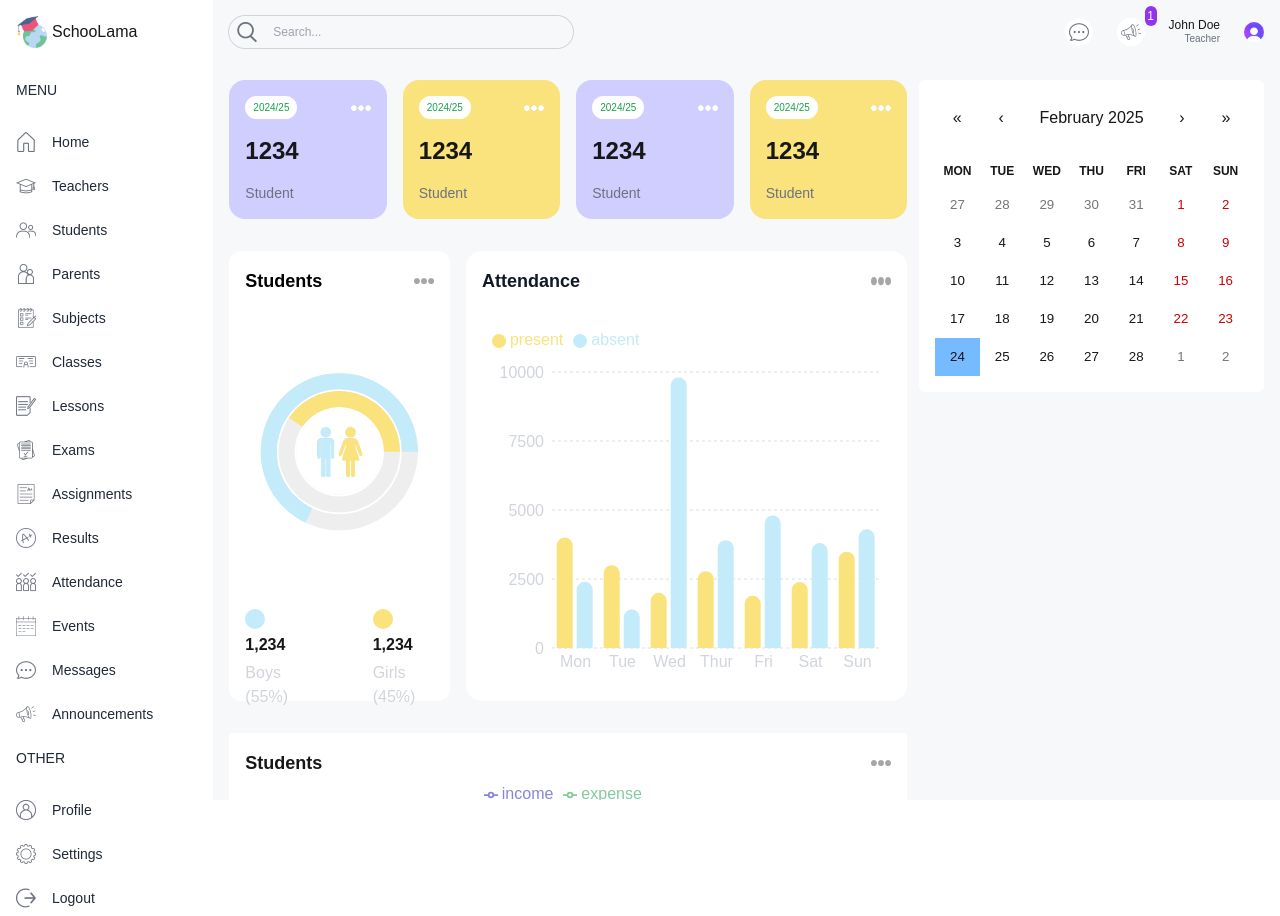
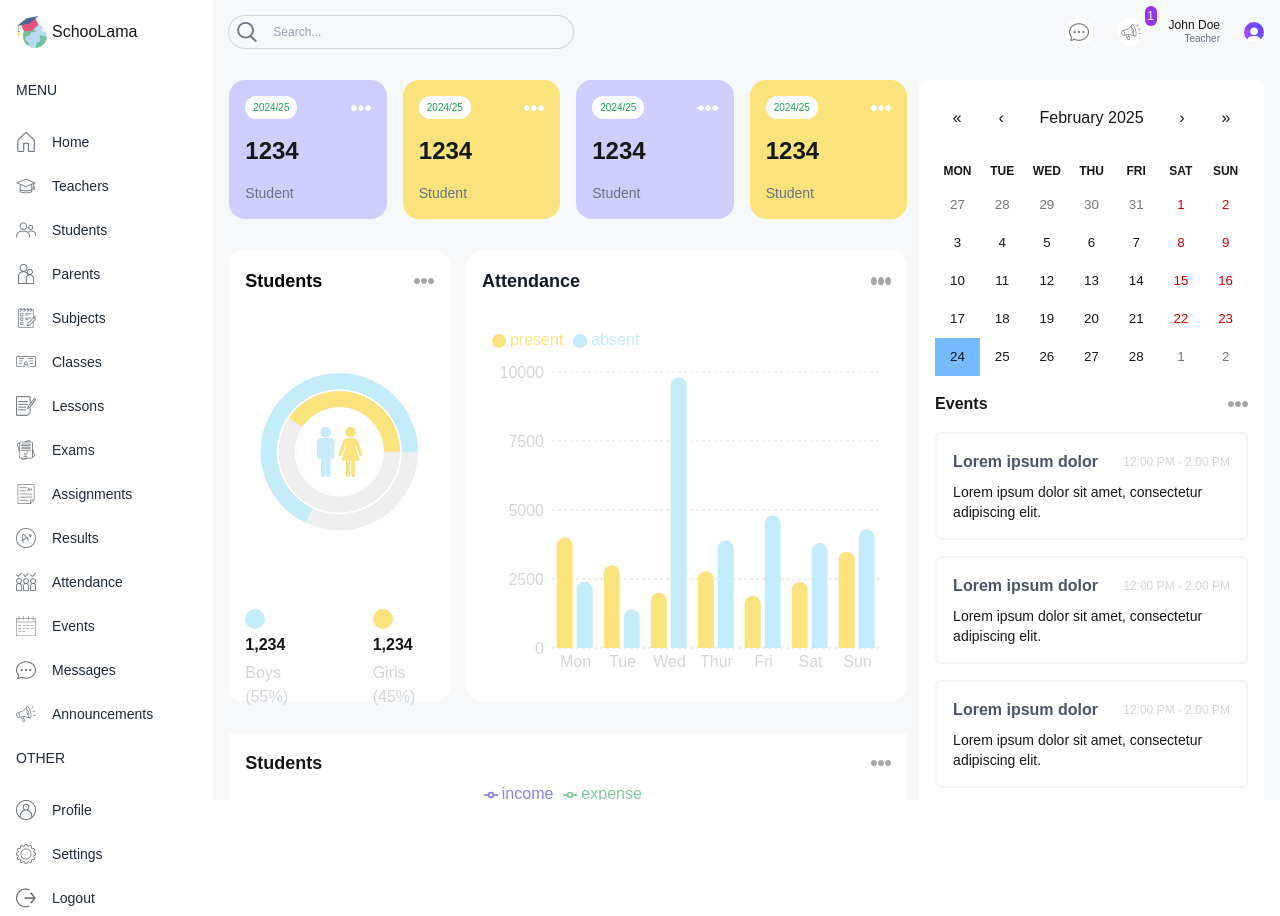
Before and after one commit to MilkiyasGebru/Next-UI-Components, a Next.js app: page /admin in a window 1280 px wide. Built offline with nearby package versions, Linux system fonts and the light colour scheme.

Commit message:
Added a Events to the Calendar

```diff
--- a/components/EventCalendar.jsx
+++ b/components/EventCalendar.jsx
@@ -3,6 +3,7 @@
 import {useState} from "react";
 import Calendar from "react-calendar";
 import 'react-calendar/dist/Calendar.css';
+import Image from "next/image";
 
 
 export default function EventCalendar() {
@@ -30,8 +31,30 @@ export default function EventCalendar() {
     ];
 
     return (
-        <div>
-            <Calendar  onChange={setValue} value={value} className="bg-white p-4 rounded-md"/>
+        <div className="bg-white p-4 rounded-md">
+            <Calendar onChange={setValue} value={value}/>
+            <div>
+                <div className="flex justify-between items-center my-4">
+                    <h1 className="font-bold">Events</h1>
+                    <Image src="/moreDark.png" alt="" width={20} height={20}/>
+                </div>
+                <div className="flex flex-col gap-4 ">
+                {events.map((event) => (
+                    <div key={event.id} className="p-4 border-2 border-gray-100 rounded-md">
+
+                        <div className="flex justify-between items-center">
+                            <h1 className="font-semibold text-gray-600">{event.title}</h1>
+                            <span className="text-gray-300 text-xs">{event.time}</span>
+                        </div>
+
+                        <p className="mt-2 text-sm">{event.description}</p>
+
+                    </div>
+                ))}
+            </div>
+            </div>
         </div>
+
+
     )
 }
```
